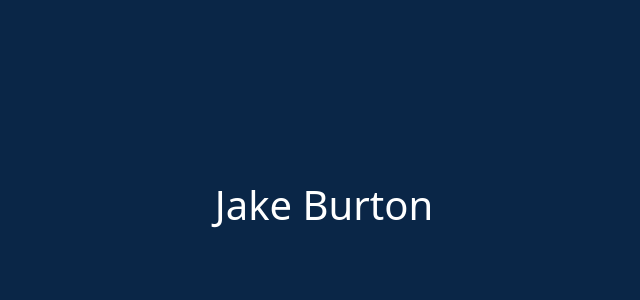
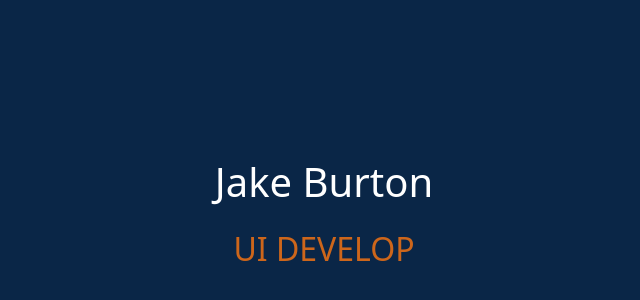
Before and after one commit to jburto94/personal-site, a React (Create React App) app: page / in a window 1280 px wide. Shown: the part 270-570 px from the top of the page, without its empty margins (316-956 px from the left). Built offline with nearby package versions, Linux system fonts and the light colour scheme; some icons are missing.

Commit message:
added typing text component

```diff
--- a/src/App.scss
+++ b/src/App.scss
@@ -14,6 +14,46 @@ html {
       background-color: $base-color;
       display: flex;
       align-items: center;
+
+      .word {
+        display: block;
+
+        span {
+          color: $secondary-color;
+          position: relative;
+
+          &::after {
+            content: "";
+            width: 8px;
+            height: 100%;
+            background: $secondary-color;
+            display: block;
+            position: absolute;
+            right: -10px;
+            top: 0;
+            animation: blink 0.5s ease infinite alternate-reverse;
+          }
+        }
+
+        @keyframes blink {
+          from {
+            opacity: 100%;
+          }
+
+          to {
+            opacity: 0%;
+          }
+        }
+      }
+
+      .word.empty {
+        visibility: hidden;
+
+        &::after {
+          visibility: visible;
+          right: 0;
+        }
+      }
     }
   }
 }
--- a/src/components/Header.js
+++ b/src/components/Header.js
@@ -1,4 +1,5 @@
 import { Icon } from '@iconify/react';
+import TypingText from './TypingText';
 
 const Header = () => {
   return (
@@ -6,6 +7,7 @@ const Header = () => {
       <div className='container d-flex align-items-center justify-content-center flex-column'>
         <Icon icon="fa-solid:laptop-code" color="white" width="150" />
         <h1 className='text-center text-white my-4'>Jake Burton</h1>
+        <TypingText />
       </div>
     </header>
   );
--- a/src/components/TypingText.js
+++ b/src/components/TypingText.js
@@ -1,8 +1,68 @@
-const { useState, useRef, useEffect } = 'react';
+import { useState, useRef, useEffect } from 'react';
 
-const TypingText = words => {
+const words = ['Web Developer', 'Fullstack engineer', 'UI Developer'];
+const firstWord = words[0].split('')
+
+const TypingText = () => {
+  const [wordIndex, setWordIndex] = useState(0);
+  const [currentWord, setCurrentWord] = useState(firstWord);
+  const direction = useRef('backward');
+  const letterIndex = useRef();
+  const typingInterval = useRef();
+
+  useEffect(() => {
+    let pauseCounter = 0;
+
+    const typeLetter = () => {
+      if (letterIndex.current >= words[wordIndex].length) {
+        direction.current = 'backward';
+
+        pauseCounter = 6;
+        return;
+      }
+
+      const segment = words[wordIndex].split('');
+      setCurrentWord(currentWord.concat(segment[letterIndex.current]));
+      letterIndex.current++;
+    }
+
+    const backspace = () => {
+      if (letterIndex.current === 0) {
+        const isLastWord = wordIndex === words.length - 1;
+
+        setWordIndex(isLastWord ? 0 : wordIndex + 1);
+        direction.current = 'forward';
+        return;
+      }
+
+      const segment = currentWord.slice(0, currentWord.length - 1);
+      setCurrentWord(segment);
+      letterIndex.current = currentWord.length - 1;
+    }
+
+    typingInterval.current = setInterval(() => {
+      if (pauseCounter > 0) {
+        pauseCounter--;
+        return;
+      }
+
+      if (direction.current === 'forward') {
+        typeLetter();
+      } else {
+        backspace();
+      }
+    }, 100);
+
+    return () => {
+      clearInterval(typingInterval.current);
+    }
+
+  }, [wordIndex, currentWord, direction]);
+
   return (
-
+    <h2 className={`word ${currentWord.length ? 'full' : 'empty'} text-uppercase`}>
+      <span>{currentWord.length ? currentWord.join('') : '0'}</span>
+    </h2>
   );
 };
 
```
